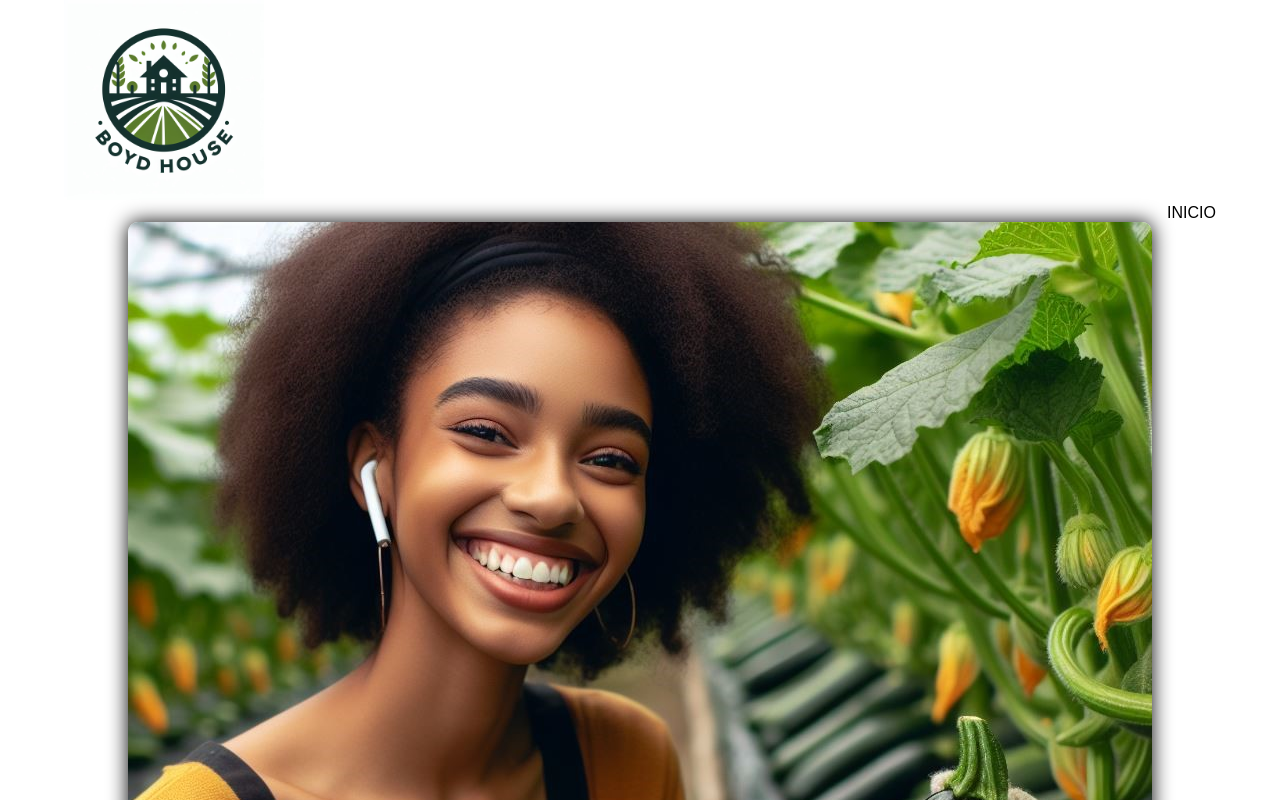
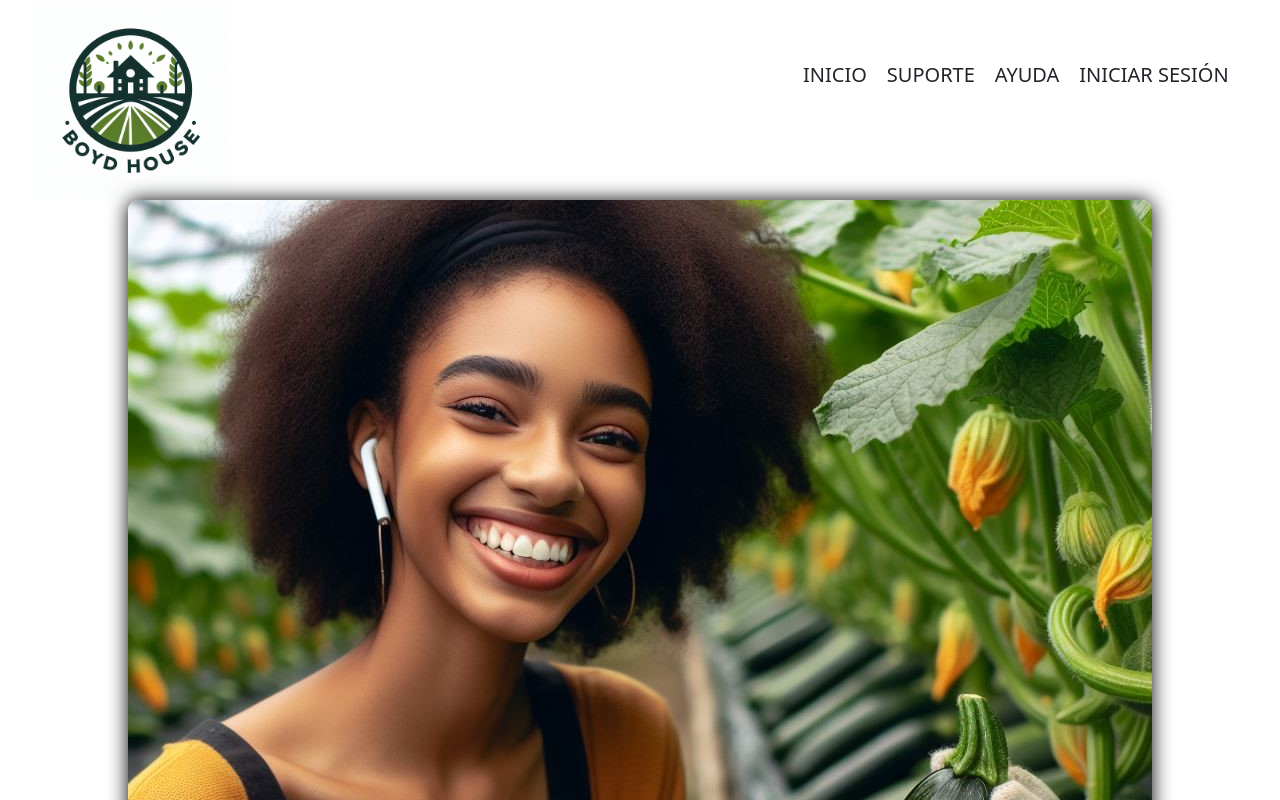
Before and after one commit to Pepesk34/TFG, a React (Create React App) app in the folder proyecto/: page / in a window 1280 px wide. Shown: the top 800 px of the page. Built offline with nearby package versions, Linux system fonts and the light colour scheme.

Commit message:
cabecera lista y bootstrap

```diff
--- a/proyecto/package.json
+++ b/proyecto/package.json
@@ -6,6 +6,7 @@
     "@testing-library/jest-dom": "^5.17.0",
     "@testing-library/react": "^13.4.0",
     "@testing-library/user-event": "^13.5.0",
+    "bootstrap": "^5.3.3",
     "react": "^18.2.0",
     "react-dom": "^18.2.0",
     "react-scripts": "5.0.1",
--- a/proyecto/src/components/cabecera.css
+++ b/proyecto/src/components/cabecera.css
@@ -6,14 +6,19 @@ body{
     width: 200px;
     height: auto;
     transition: transform 1s linear;
+
+
 }
 #divlogo{
     margin-left: 5%;
     text-align: left;
+    width: 100%;
 }
 #apartados{
+    margin-top: 10%;
     margin-right: 5%;
     text-align: right;
+
 
 }
 #divimagen1{
@@ -26,3 +31,10 @@ body{
 #logo:hover{
     transform: scale(1.2);
 }
+#apartados h5 a {
+    margin-right: 20px;
+    transition: color 0.3s ease;
+}
+#apartados h5 a:hover {
+    color: gray;
+}
--- a/proyecto/src/components/cabecera.js
+++ b/proyecto/src/components/cabecera.js
@@ -1,16 +1,32 @@
 import React from 'react';
 import './cabecera.css';
 import logo from "./logo1.jpg";
-const Cabecera = () =>{
-    return(
+import 'bootstrap/dist/css/bootstrap.min.css';
+
+const Cabecera = () => {
+    return (
         <div>
-            <div id="divlogo">
-            <img id="logo"src={logo}></img>
+            <div class="row">
+                <div class="col-xl-6">
+                    <div id="divlogo">
+                        <img id="logo" src={logo}></img>
+                    </div>
+                </div>
+                <div class="col-xl-6">
+                    <div id="apartados">
+                        <h5>
+                            <a id="inicio">INICIO</a>
+                            <a id="suporte">SUPORTE</a>
+                            <a id="ayuda">AYUDA</a>
+                            <a id="iniciosesion">INICIAR SESIÓN</a>
+                        </h5>
+
+                    </div>
+                </div>
             </div>
-            <div id="apartados">
-                <a>INICIO</a>
 
-            </div>
+
+
 
 
         </div>
```
Also changed, not shown: 1 other file (tests, documents, lock files or other folders).
